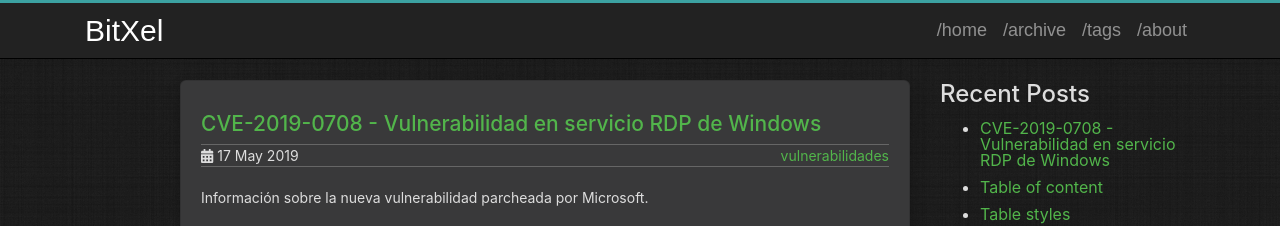
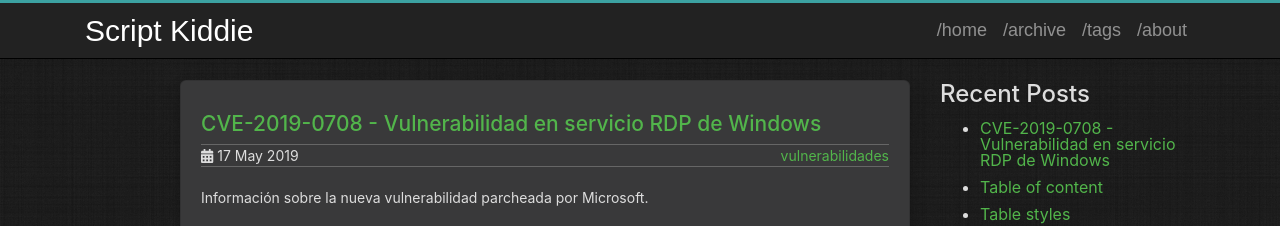
Before and after one commit to pgrandoli/pgrandoli.github.io, a Jekyll site: the page built from index.html, in a window 1280 px wide. Shown: the top 226 px of the page. Built offline with Jekyll 4.4.1, drawn with Linux system fonts in a browser that asks for light colours.

Commit message:
Update _config.yml

```diff
--- a/_config.yml
+++ b/_config.yml
@@ -1,6 +1,6 @@
 # Jekyll configuration
 
-name: BitXel
+name: Script Kiddie
 description: Software Developer
 
 # Url is currently only used only for the RSS feed in feed.xml
```
